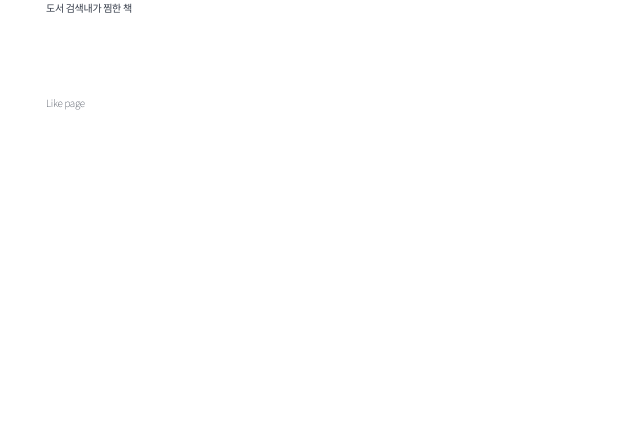
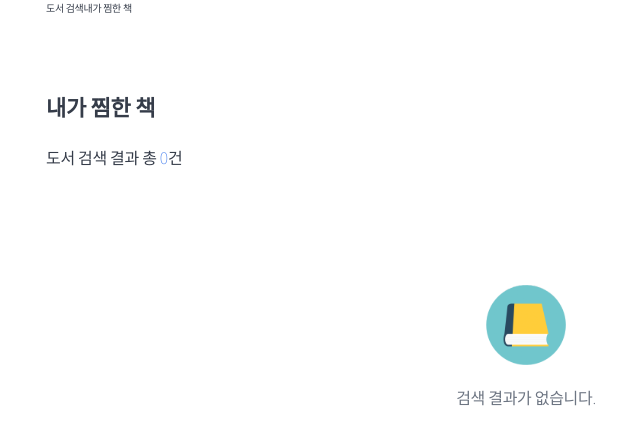
Before and after one commit to sggonee/cdri-books-seunggongwon, a React (Vite) app: page /like in a window 1280 px wide. Shown: the top 444 px of the page, without its empty margins (114-754 px from the left). Built offline with nearby package versions, Linux system fonts and the light colour scheme; no server answers.

Commit message:
update like book for connect api

```diff
--- a/src/components/template/search/Books.tsx
+++ b/src/components/template/search/Books.tsx
@@ -1,16 +1,9 @@
 import Book from '@/components/layout/Search/Book';
 import { BookDocument } from '@/controller/books/interface';
-import { getLocalStorageItem, setLocalStorageItem, StorageKey } from '@/utils/storage';
+import { getLikeHistory } from '@/utils/like';
+import { setLocalStorageItem, StorageKey } from '@/utils/storage';
 import { useState } from 'react';
 import styles from './Books.module.css';
-
-const getLikeHistory = () => {
-  try {
-    return JSON.parse(getLocalStorageItem(StorageKey.Like) || '{}');
-  } catch {
-    return {};
-  }
-};
 
 const Books = ({ items }: { items: BookDocument[] }) => {
   const [openDetail, setOpenDetail] = useState(-1);
--- a/src/components/template/search/Summary.module.css
+++ b/src/components/template/search/Summary.module.css
@@ -2,4 +2,7 @@
   span {
     color: var(--color-primary);
   }
+  :global(.like-section) & {
+    padding-top: 3.2rem;
+  }
 }
--- a/src/controller/books/api.ts
+++ b/src/controller/books/api.ts
@@ -1,4 +1,17 @@
 import type { BookDocument, BookMeta } from './interface';
+
+const fetchOptions = {
+  method: 'GET',
+  headers: {
+    'Content-Type': 'application/json',
+    Authorization: `KakaoAK ${import.meta.env.VITE_BOOKS_KEY}`,
+  },
+};
+
+export const getBook = async (value: string): Promise<{ documents: BookDocument[]; meta: BookMeta }> => {
+  const result = await fetch(`https://dapi.kakao.com/v3/search/book?query=${value}`, fetchOptions);
+  return await result.json();
+};
 
 export const getBooks = async (
   value: string,
@@ -7,12 +20,6 @@ export const getBooks = async (
   const query = new URLSearchParams(value);
   query.set('page', `${offset}`);
   query.set('size', '10');
-  const result = await fetch(`https://dapi.kakao.com/v3/search/book?${query.toString()}`, {
-    method: 'GET',
-    headers: {
-      'Content-Type': 'application/json',
-      Authorization: `KakaoAK ${import.meta.env.VITE_BOOKS_KEY}`,
-    },
-  });
+  const result = await fetch(`https://dapi.kakao.com/v3/search/book?${query.toString()}`, fetchOptions);
   return await result.json();
 };
--- a/src/controller/books/query.ts
+++ b/src/controller/books/query.ts
@@ -1,6 +1,17 @@
 import useIntersectionObserver from '@/hooks/useIntersectionObserver';
-import { useInfiniteQuery } from '@tanstack/react-query';
-import { getBooks } from './api';
+import { useInfiniteQuery, useQueries } from '@tanstack/react-query';
+import { getBook, getBooks } from './api';
+
+export const useLikeBooks = (likes: string[]) => {
+  return useQueries({
+    queries: likes.map((code) => {
+      return {
+        queryKey: ['like', code],
+        queryFn: () => getBook(code),
+      };
+    }),
+  });
+};
 
 export const useInfiniteBooks = (query: string) => {
   const { data, isFetchingNextPage, hasNextPage, fetchNextPage } = useInfiniteQuery({
--- a/src/pages/like/index.tsx
+++ b/src/pages/like/index.tsx
@@ -1,5 +1,29 @@
+import Books from '@/components/template/search/Books';
+import SearchNotFound from '@/components/template/search/NotFound';
+import Summary from '@/components/template/search/Summary';
+import { useLikeBooks } from '@/controller/books/query';
+import { getLikeHistory } from '@/utils/like';
+import { useState } from 'react';
+
+const getLikeBookCode = () => {
+  return Object.entries(getLikeHistory()).map(([code]) => {
+    const [isbn] = code.split(' ');
+    return isbn;
+  });
+};
+
 const Like = () => {
-  return <div>Like page</div>;
+  const [likes] = useState(getLikeBookCode());
+  const data = useLikeBooks(likes);
+  const books = data.flatMap((item) => item.data?.documents ?? []);
+  const totalCount = books.length;
+  return (
+    <section className="like-section">
+      <h2 className="heading-md">내가 찜한 책</h2>
+      <Summary count={totalCount} />
+      {totalCount ? <Books items={books} /> : <SearchNotFound />}
+    </section>
+  );
 };
 
 export default Like;
--- a/src/pages/search/index.tsx
+++ b/src/pages/search/index.tsx
@@ -16,7 +16,7 @@ import { useSearchParams } from 'react-router-dom';
  * [x] 상세 검색 필터
  * [x] 무한 스크롤
  * [x] 찜하기
- * [] 내가 찜한 도서 UI
+ * [x] 내가 찜한 도서 UI
  * [] heading 컴포넌트 분리
  * [] 스타일 변수 정리
  * [] 컴포넌트 이름 & 구조 정리
@@ -31,7 +31,7 @@ const Search = () => {
   const totalCount = data?.meta?.total_count ?? 0;
 
   return (
-    <section>
+    <section className="search-section">
       <h2 className="heading-md">도서 검색</h2>
       <Form />
       <Summary count={totalCount} />
--- /dev/null
+++ b/src/utils/like.ts
@@ -0,0 +1,9 @@
+import { getLocalStorageItem, StorageKey } from './storage';
+
+export const getLikeHistory = () => {
+  try {
+    return JSON.parse(getLocalStorageItem(StorageKey.Like) || '{}');
+  } catch {
+    return {};
+  }
+};
```
